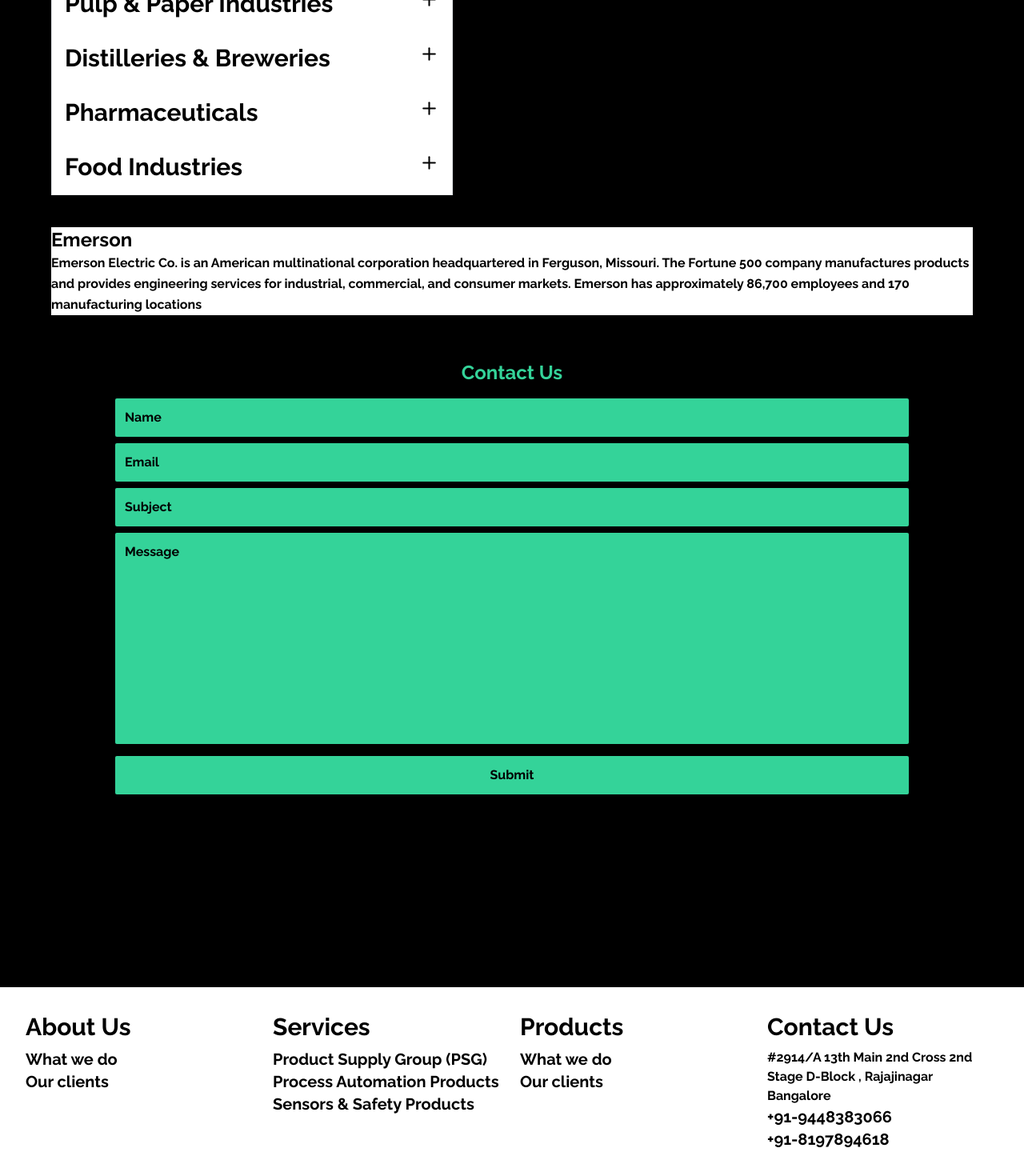
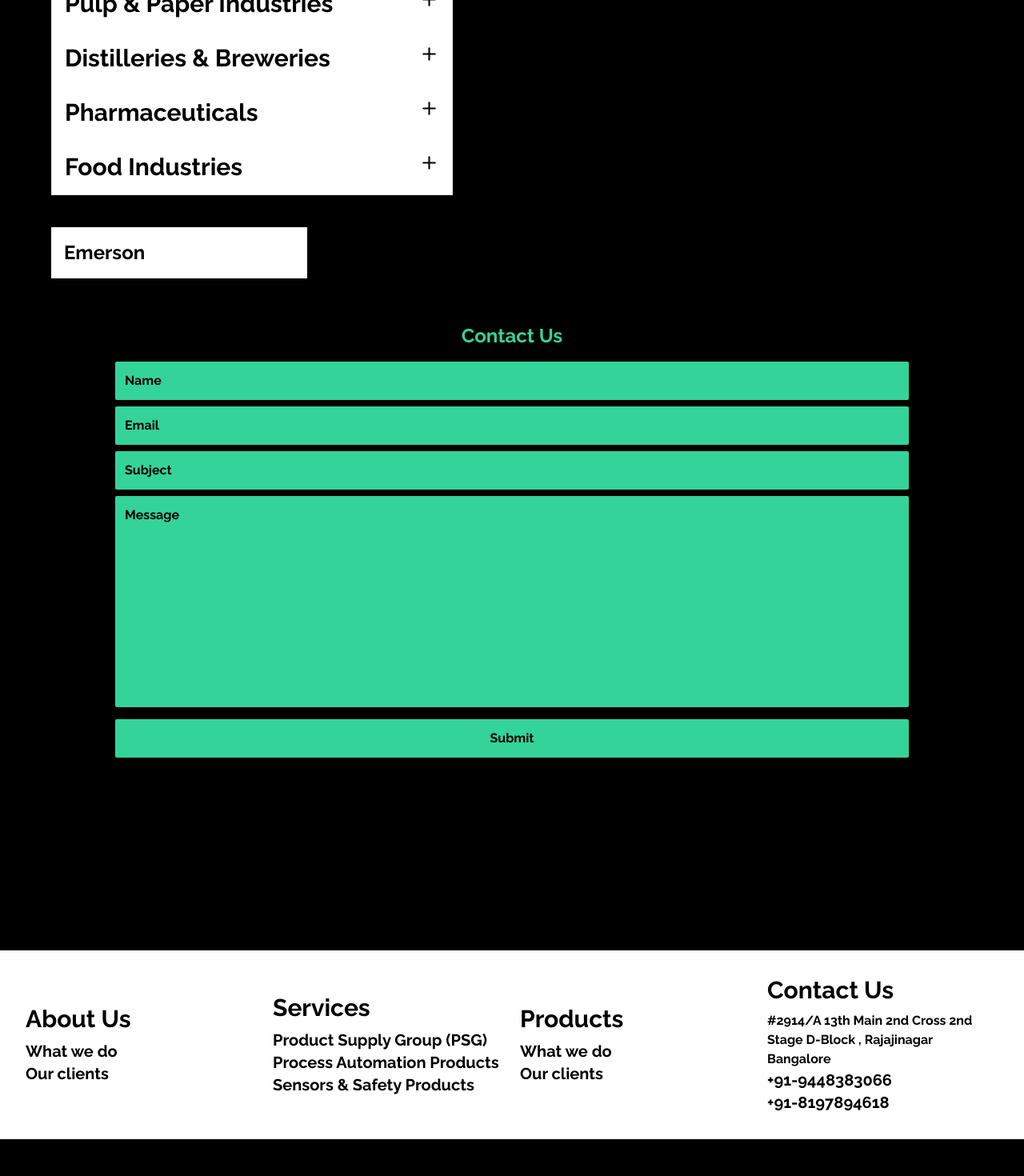
Before and after one commit to DhanrajCoding97/sIc-tailwind-next-live, a Next.js app: page / in a window 1280 px wide. Shown: the part 1214-2684 px from the top of the page at 80% size. After the commit the page ends 2638 px from the top, so only its background shows below. Built offline with nearby package versions, Linux system fonts and the light colour scheme.

Commit message:
fixed styling and add clients.jsx component

```diff
--- a/components/Footer.jsx
+++ b/components/Footer.jsx
@@ -5,7 +5,10 @@ const Footer = () => {
   return (
     <div id="footer" className="p-8 bg-white text-black font-bold">
       <div id="wrapper">
-        <div id="row" className="grid grid-cols-2 lg:grid-cols-4 gap-5">
+        <div
+          id="row"
+          className="grid grid-cols-2 lg:grid-cols-4 gap-5 items-center justify-center"
+        >
           <div id="column" className="flex flex-col text-left">
             <Link href="/sic/about">
               <a className="text-3xl pb-2 cursor-pointer">About Us</a>
--- a/components/Navbar.jsx
+++ b/components/Navbar.jsx
@@ -1,5 +1,6 @@
 import React, { useState, useEffect } from "react";
 import { AiOutlineMenu, AiOutlineClose } from "react-icons/ai";
+import { animateScroll as scroll } from "react-scroll";
 import Image from "next/image";
 import Link from "next/link";
 
@@ -7,6 +8,7 @@ const Navbar = () => {
   const [nav, setNav] = useState(false);
   const [color, setColor] = useState("transparent");
   const [textColor, setTextColor] = useState("#34d399");
+
   const toggleHome = () => {
     scroll.scrollToTop();
   };
@@ -44,6 +46,7 @@ const Navbar = () => {
                   width="50"
                   height="50"
                   className="rounded"
+                  onClick={toggleHome}
                 />
               </a>
             </Link>
--- a/components/clients.jsx
+++ b/components/clients.jsx
@@ -1,11 +1,19 @@
-import React from "react";
+import { React, useState } from "react";
 import { motion } from "framer-motion";
 const Clients = () => {
+  const [isOpen, setIsOpen] = useState(false);
   return (
-    <div id="clients" className="bg-white p-[3rem 5rem] font-bold ">
-      <motion.div>
-        <motion.h1 className="text-2xl text-black font-bold">Emerson</motion.h1>
-        <motion.div>
+    <div id="clients" className="bg-white p-4 font-bold w-80">
+      <motion.div
+        transition={{ layout: { duration: 1, type: "spring" } }}
+        layout
+        onClick={() => setIsOpen(!isOpen)}
+      >
+        <motion.h1 layout="position" className="text-2xl text-black font-bold">
+          Emerson
+        </motion.h1>
+        {isOpen && (
+          <motion.div className="pt-4">
             <p className="leading-relaxed text-black">
               Emerson Electric Co. is an American multinational corporation
               headquartered in Ferguson, Missouri. The Fortune 500 company
@@ -13,7 +21,9 @@ const Clients = () => {
               industrial, commercial, and consumer markets. Emerson has
               approximately 86,700 employees and 170 manufacturing locations
             </p>
+            <motion.a>Read More</motion.a>
           </motion.div>
+        )}
       </motion.div>
     </div>
   );
--- a/pages/index.js
+++ b/pages/index.js
@@ -7,7 +7,7 @@ export default function Home() {
     <div id="main">
       <Hero
         heading="If you want to buy Electrical or Instrumentation Products."
-        message="You have come to the Right place."
+        message="You came to the Right place."
       />
       <About />
       <Contact />
```
Lines whose indentation alone changed are shown as unchanged.
